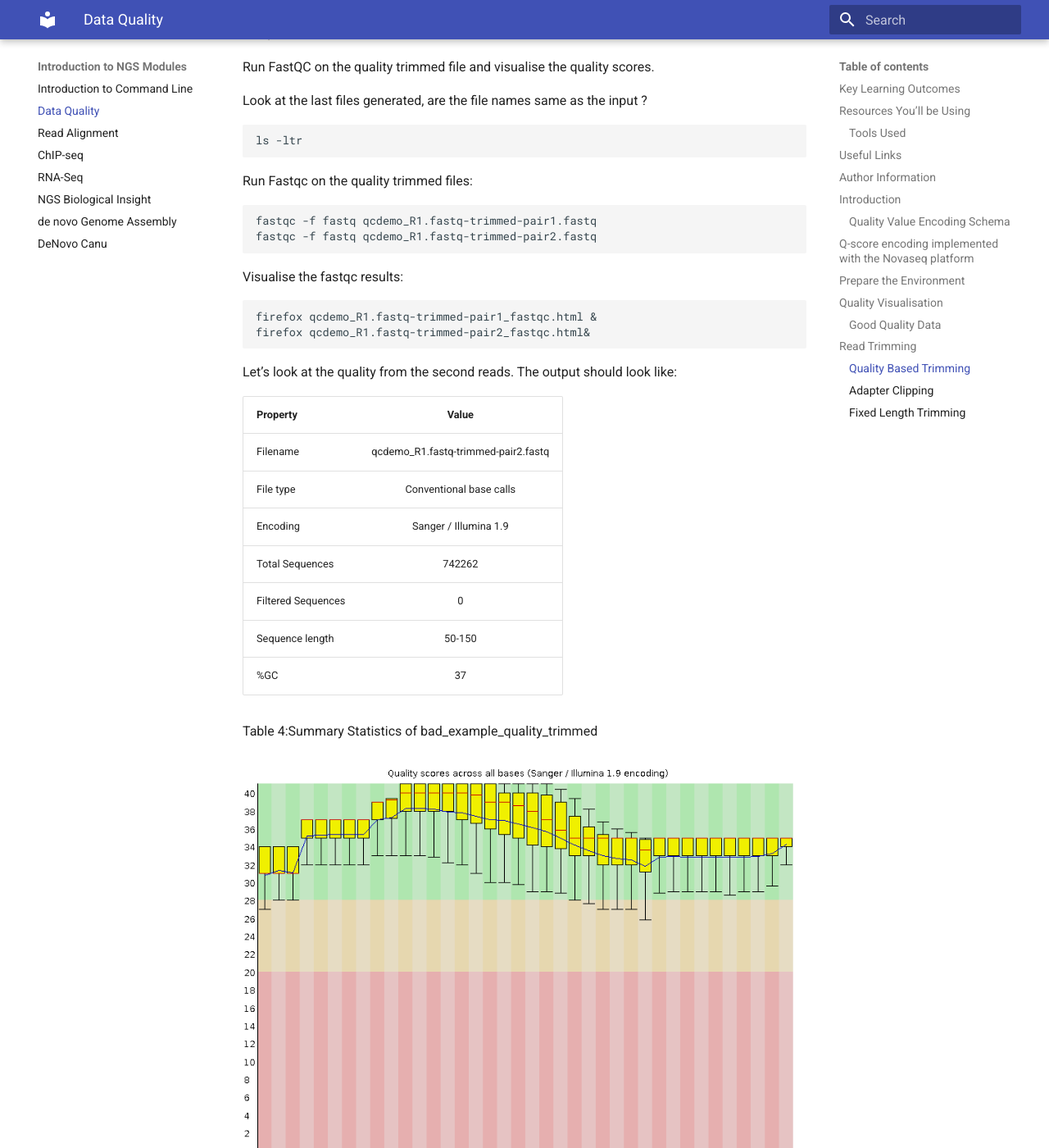
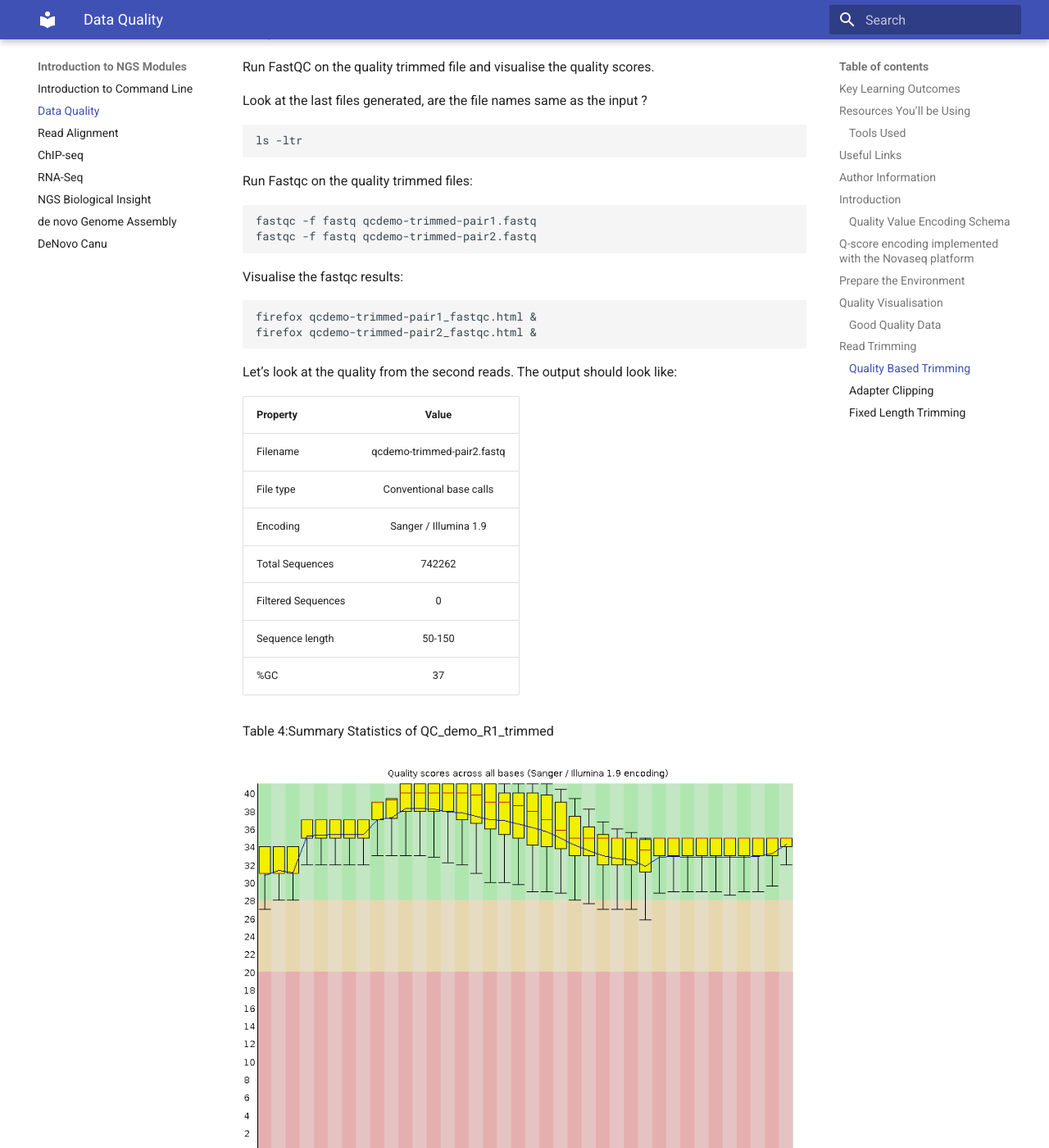
Before and after one commit to tsonika/intro-ngs-manuals, an MkDocs documentation site: the page built from docs/modules/btp-module-ngs-qc/ngs-qc.md, in a window 1280 px wide and 1400 px high, scrolled down 7869 px. Shown: the whole window at 82% size. Built offline with MkDocs 1.6.1 and Material for MkDocs 9.7.7, drawn with Linux system fonts in a browser that asks for light colours; old or Windows-style settings are respelled for this version of MkDocs.

Commit message:
fixed filename in the QC module. Added stop sign for the bowtie2build in mapping

```diff
--- a/docs/modules/btp-module-ngs-qc/ngs-qc.md
+++ b/docs/modules/btp-module-ngs-qc/ngs-qc.md
@@ -319,13 +319,13 @@ Look at the last files generated, are the file names same as the input ?
 
 Run Fastqc on the quality trimmed files:
 
-    fastqc -f fastq qcdemo_R1.fastq-trimmed-pair1.fastq
-    fastqc -f fastq qcdemo_R1.fastq-trimmed-pair2.fastq
+    fastqc -f fastq qcdemo-trimmed-pair1.fastq
+    fastqc -f fastq qcdemo-trimmed-pair2.fastq
 
 Visualise the fastqc results:
 
-    firefox qcdemo_R1.fastq-trimmed-pair1_fastqc.html &
-    firefox qcdemo_R1.fastq-trimmed-pair2_fastqc.html&
+    firefox qcdemo-trimmed-pair1_fastqc.html &
+    firefox qcdemo-trimmed-pair2_fastqc.html &
 
 Let’s look at the quality from the second reads. The output should look
 like:
@@ -333,7 +333,7 @@ like:
 
 |Property  | Value         |
 |----------|:-------------:|
-|Filename | qcdemo_R1.fastq-trimmed-pair2.fastq|
+|Filename | qcdemo-trimmed-pair2.fastq|
 |File type | Conventional base calls|
 |Encoding | Sanger / Illumina 1.9|
 |Total Sequences | 742262|
@@ -341,7 +341,7 @@ like:
 |Sequence length | 50-150 |
 |%GC | 37 |
 
-Table 4:Summary Statistics of bad_example_quality_trimmed
+Table 4:Summary Statistics of QC_demo_R1_trimmed
 
  ![image](images/bad_qcdemo_R2_quality_trimmed.png)
 
```
Also changed, not shown: docs/modules/btp-module-ngs-mapping/alignment.md (+3 -1 lines).
